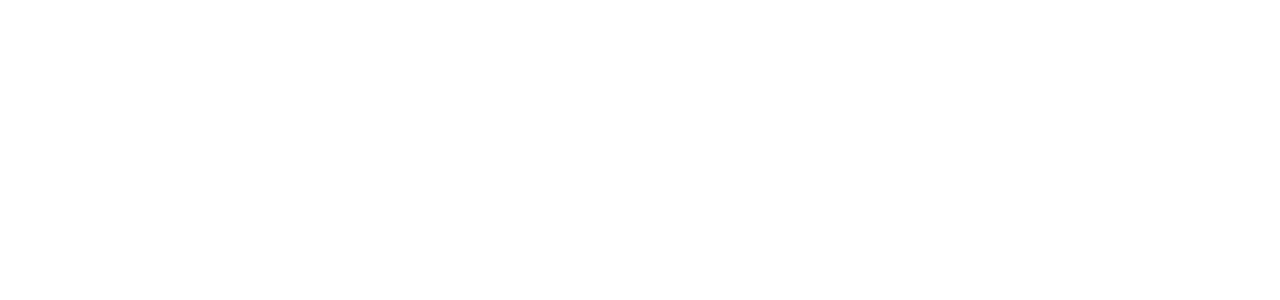
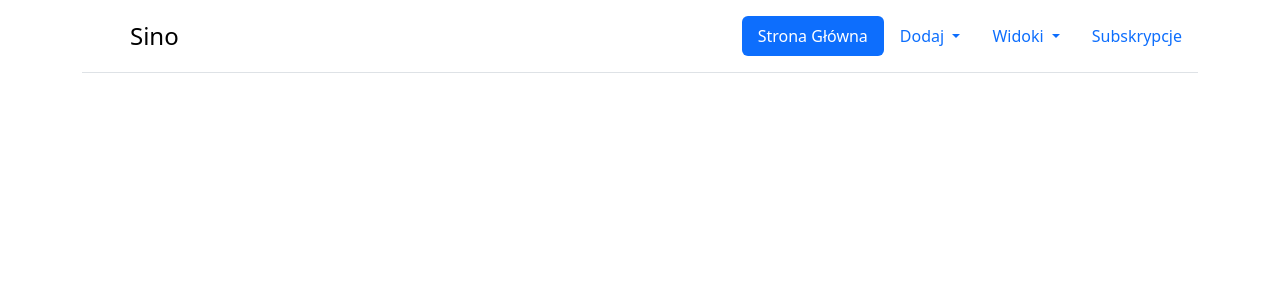
Before and after one commit to BartAdamPOZ/CMS_Sino, a PHP site: page / in a window 1280 px wide. Before the commit the part shown is empty. Shown: the top 300 px of the page. Run offline with PHP 8.4, Linux system fonts and the light colour scheme; some libraries are stand-ins or nearby versions.

Commit message:
Added basic template of header with all necessary elements

```diff
--- a/includes/footer.php
+++ b/includes/footer.php
@@ -1,5 +1,5 @@
 
-
+  </main>
 
 <script
   src="https://code.jquery.com/jquery-3.7.1.min.js"
--- a/includes/header.php
+++ b/includes/header.php
@@ -4,9 +4,47 @@
   <meta charset="UTF-8">
   <meta name="viewport" content="width=device-width, initial-scale=1.0">
   <link href="https://cdn.jsdelivr.net/npm/bootstrap@5.3.2/dist/css/bootstrap.min.css" rel="stylesheet" integrity="sha384-T3c6CoIi6uLrA9TneNEoa7RxnatzjcDSCmG1MXxSR1GAsXEV/Dwwykc2MPK8M2HN" crossorigin="anonymous">
-  <link rel="stylesheet" href="/css/jquery.datetimepicker.min.css">
+  <script src="https://cdn.jsdelivr.net/npm/bootstrap@5.3.0-alpha3/dist/js/bootstrap.bundle.min.js" integrity="sha384-ENjdO4Dr2bkBIFxQpeoTz1HIcje39Wm4jDKdf19U8gI4ddQ3GYNS7NTKfAdVQSZe" crossorigin="anonymous"></script>
   <link rel="stylesheet" href="/css/styles.css">
 
   <title>Sino</title>
 </head>
 <body>
+  <main>
+
+    <div class="container">
+    <header class="d-flex flex-wrap justify-content-center py-3 mb-4 border-bottom">
+      <a href="/" class="d-flex align-items-center mb-3 mb-md-0 me-md-auto link-body-emphasis text-decoration-none">
+        <svg class="bi me-2" width="40" height="32"><use xlink:href="#bootstrap"></use></svg>
+        <span class="fs-4">Sino</span>
+      </a>
+
+      <button class="navbar-toggler collapsed" type="button" data-bs-toggle="collapse" data-bs-target="#navbarNavDropdown" aria-controls="navbarNavDropdown" aria-expanded="false" aria-label="Toggle navigation">
+        <span class="navbar-toggler-icon"></span>
+      </button>
+
+      <ul class="nav nav-pills">
+        <li class="nav-item"><a href="#" class="nav-link active" aria-current="page">Strona Główna</a></li>
+        <li class="nav-item dropdown">
+            <a class="nav-link dropdown-toggle" href="#" role="button" data-bs-toggle="dropdown" aria-expanded="false">
+              Dodaj
+            </a>
+            <ul class="dropdown-menu">
+              <li><a class="dropdown-item" href="#">Nowy Klient</a></li>
+              <li><a class="dropdown-item" href="#">Nowy Pracownik</a></li>
+            </ul>
+          </li>
+          <li class="nav-item dropdown">
+            <a class="nav-link dropdown-toggle" href="#" role="button" data-bs-toggle="dropdown" aria-expanded="false">
+              Widoki
+            </a>
+            <ul class="dropdown-menu">
+              <li><a class="dropdown-item" href="#">Klienci</a></li>
+              <li><a class="dropdown-item" href="#">Pracownicy</a></li>
+              <li><a class="dropdown-item" href="#">Osoby Kontaktowe</a></li>
+            </ul>
+          </li>
+        <li class="nav-item"><a href="#" class="nav-link">Subskrypcje</a></li>
+      </ul>
+    </header>
+    </div>
```
